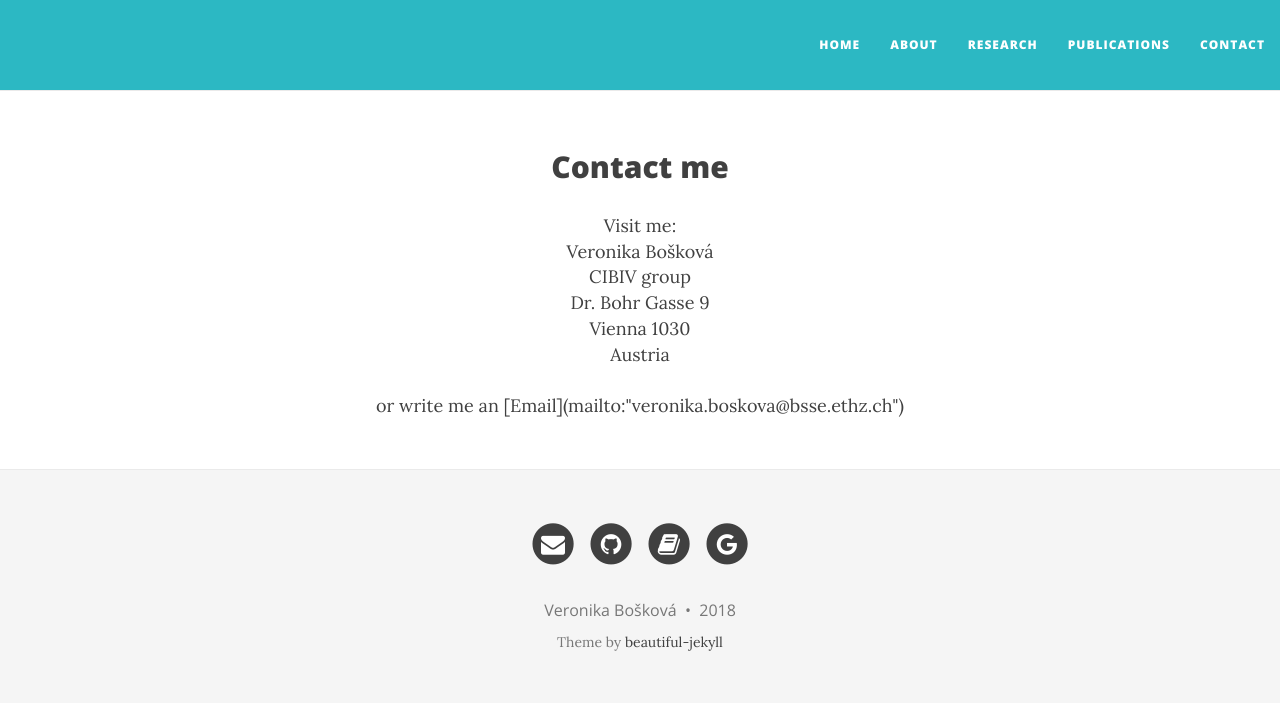
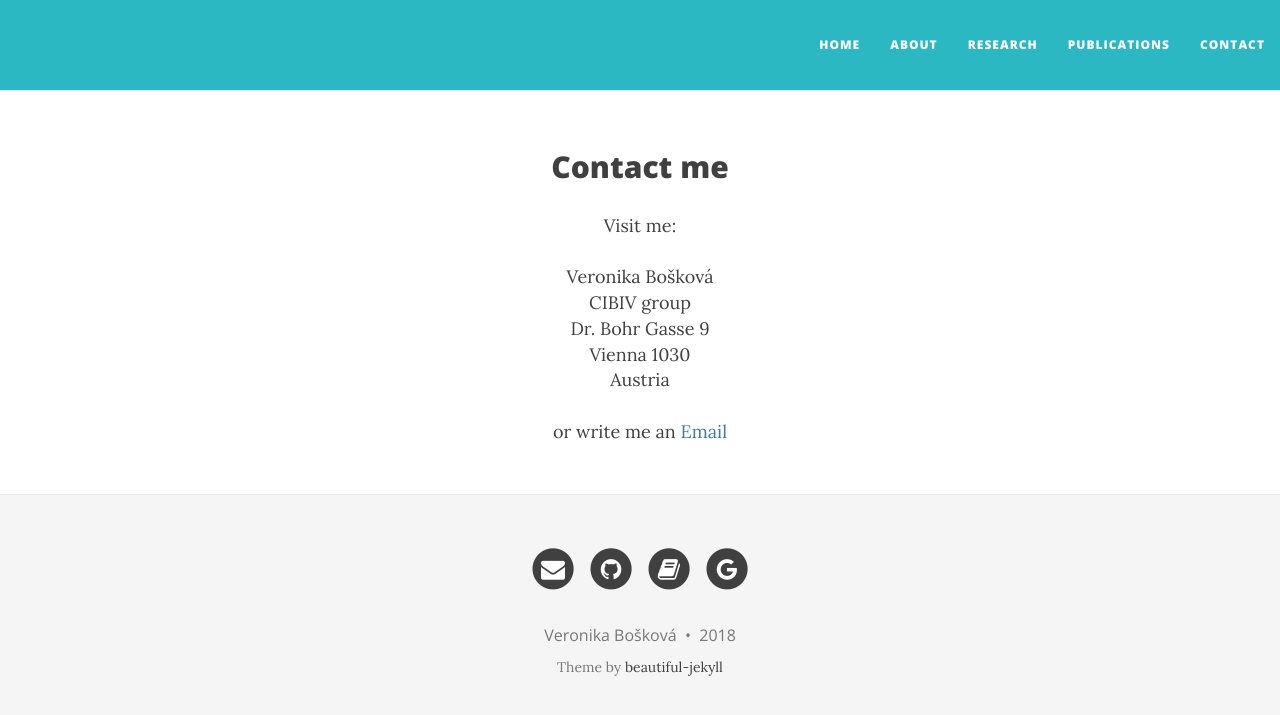
Before and after one commit to boskovav/boskovav.github.io, a Jekyll site: the page built from contact.md, in a window 1280 px wide. Shown: the top 715 px of the page. Built offline with Jekyll 4.4.1, drawn with Linux system fonts in a browser that asks for light colours; nearby versions of some CDN libraries; part of the change alters nothing that is shown.

Commit message:
contact centering

```diff
--- a/contact.md
+++ b/contact.md
@@ -5,11 +5,12 @@ title: Contact me
 
 <div class="text-center">
 Visit me:  <br/>
+<br/>
 Veronika Bošková <br/>
 CIBIV group  <br/>
 Dr. Bohr Gasse 9  <br/>
 Vienna 1030 <br/>
 Austria  <br/>
 <br/>
-or write me an [Email](mailto:"veronika.boskova@bsse.ethz.ch")
+or write me an <a href = "mailto: veronika.boskova@bsse.ethz.ch">Email</a>
 </div>
```
